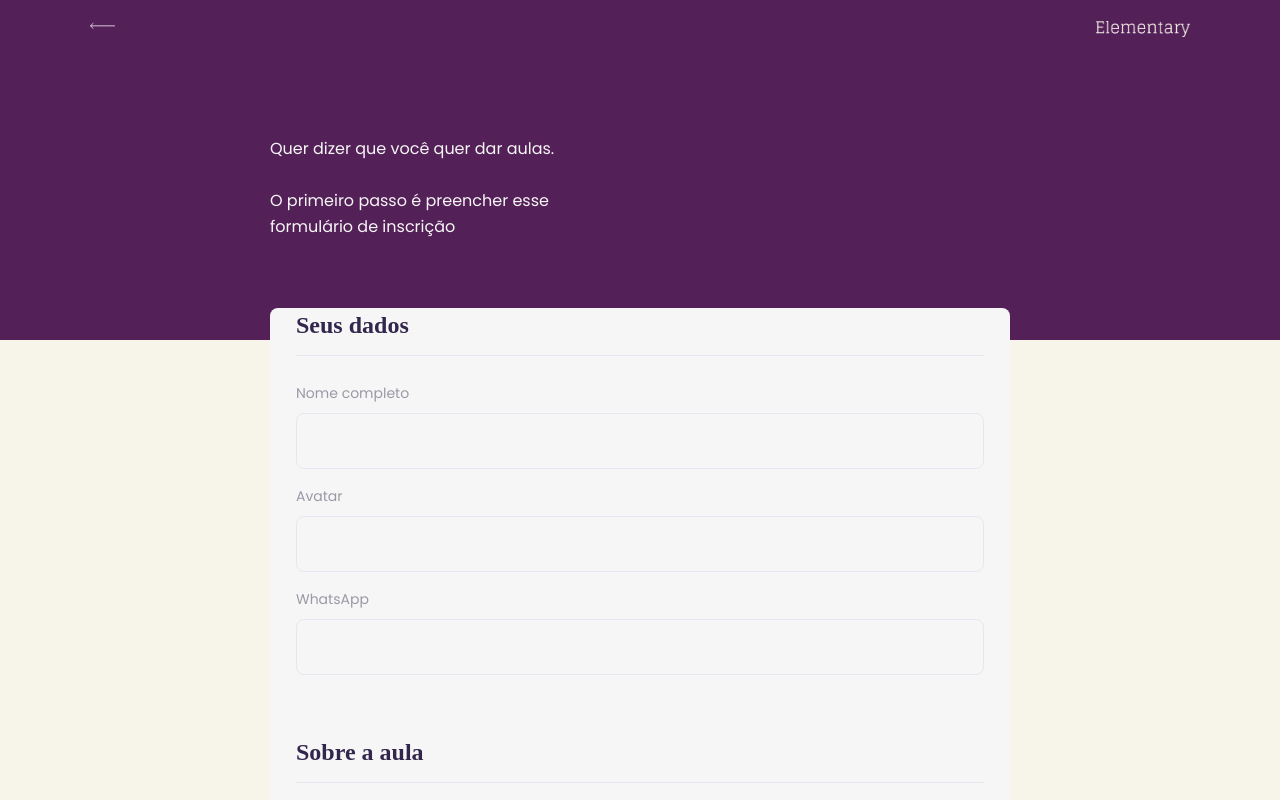
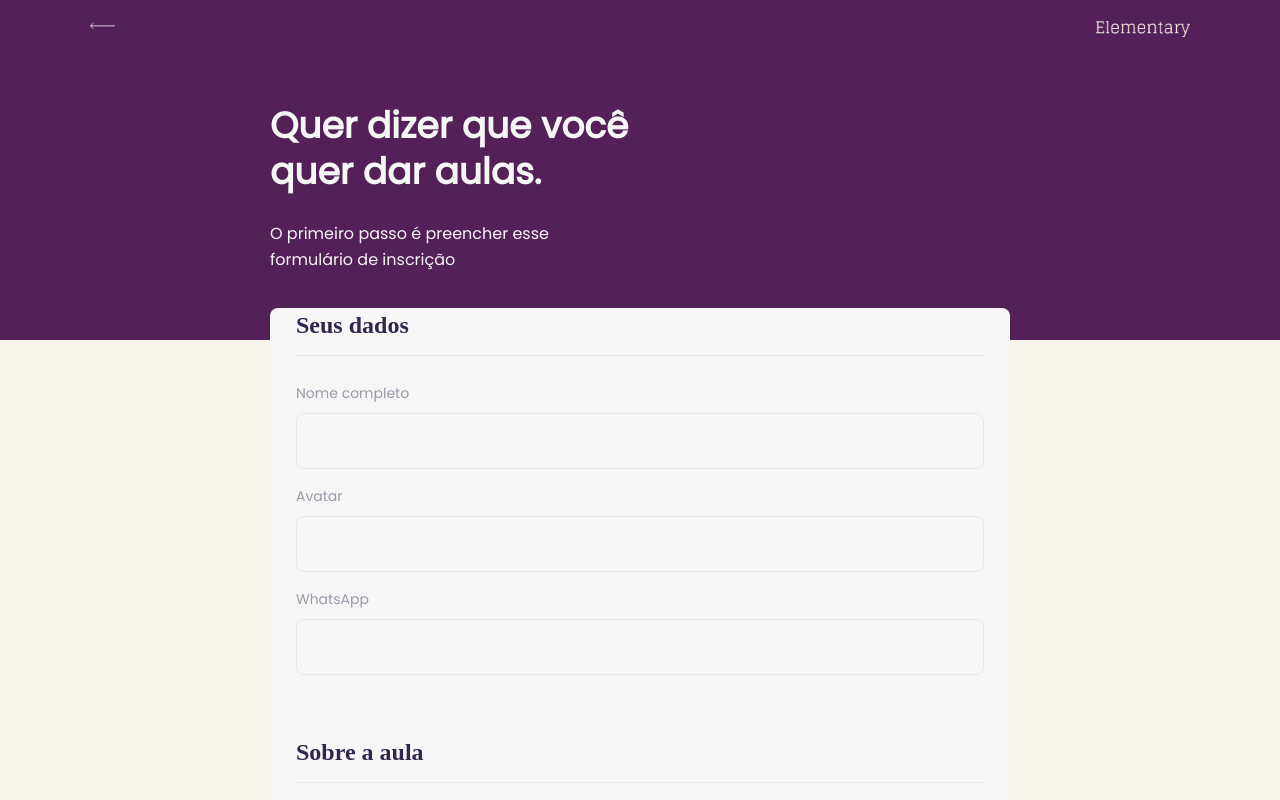
Before and after one commit to teodoro-j/projeto_elementary_web, a React (Create React App) app: page /give-classes in a window 1280 px wide. Shown: the top 800 px of the page. Built offline with nearby package versions, Linux system fonts and the light colour scheme.

Commit message:
adicionado teste com styled components

```diff
--- a/src/components/PageHeader/PageHeader.style.js
+++ b/src/components/PageHeader/PageHeader.style.js
@@ -38,10 +38,10 @@ export const Img = styled.img`
     color: var(--color-base);
 `
 //Esta funcionando, quando dixei como strong, perdeu as props
-export const Strong = styled.div`
+export const Strong = styled.strong`
     max-width: 30rem;
-    font-size: 1.6rem;
-    line-height: 2.6rem;
+    font-size: 3.6rem;
+    line-height: 4.6rem;
     color: var(--color-base);
     margin-top:2.6rem;
 
@@ -50,7 +50,7 @@ export const Strong = styled.div`
     }
 `
 
-export const Desc = styled.div`
+export const Subtitulo = styled.p`
     max-width: 30rem;
     font-size: 1.6rem;
     line-height: 2.6rem;
--- a/src/components/PageHeader/index.tsx
+++ b/src/components/PageHeader/index.tsx
@@ -1,9 +1,12 @@
 import React from 'react';
 import { Link } from 'react-router-dom';
-import { Header, Topbar, Content, Strong, Img, Desc} from './PageHeader.style'
+import { Header, Topbar, Content, Strong, Img, Subtitulo} from './PageHeader.style';
 
 import LogoImg from '../../assets/images/LogoTeste_2.png';
 import backIcon from '../../assets/images/icons/back.svg';
+
+
+// import './syles.css'
 
 interface PageHeaderProps  {
     title: string;
@@ -23,7 +26,7 @@ const PageHeader: React.FunctionComponent<PageHeaderProps> = (props) => {
 
                 <Content>
                     <Strong>{props.title}</Strong>
-                    { props.description ? <Desc>{props.description}</Desc>: null}
+                    { props.description ? <Subtitulo>{props.description}</Subtitulo>: null}
                     {/* { props.background ? <p>{props.background}</p>: null} */}
                     {props.children}
                 </Content>
```
